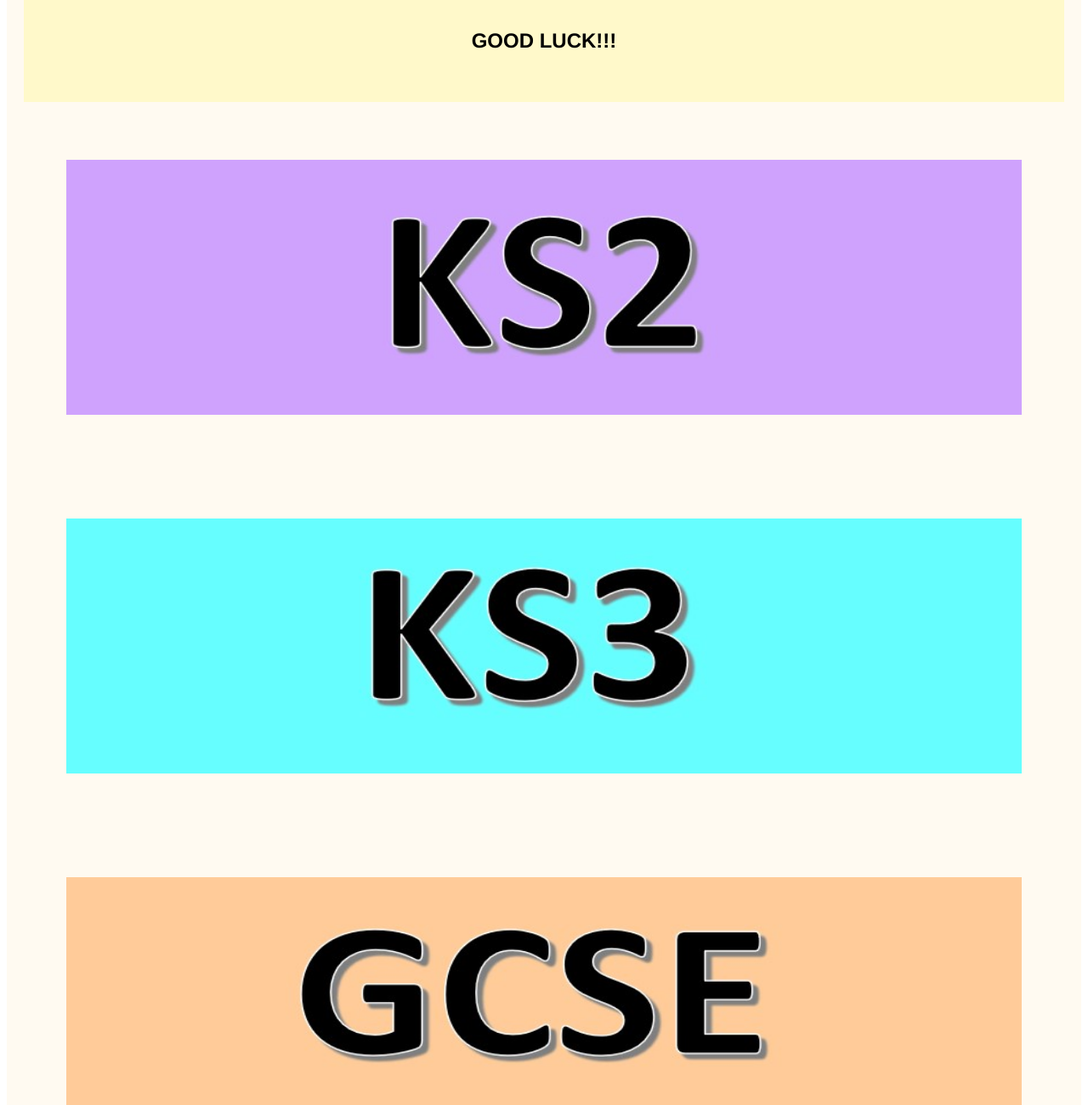
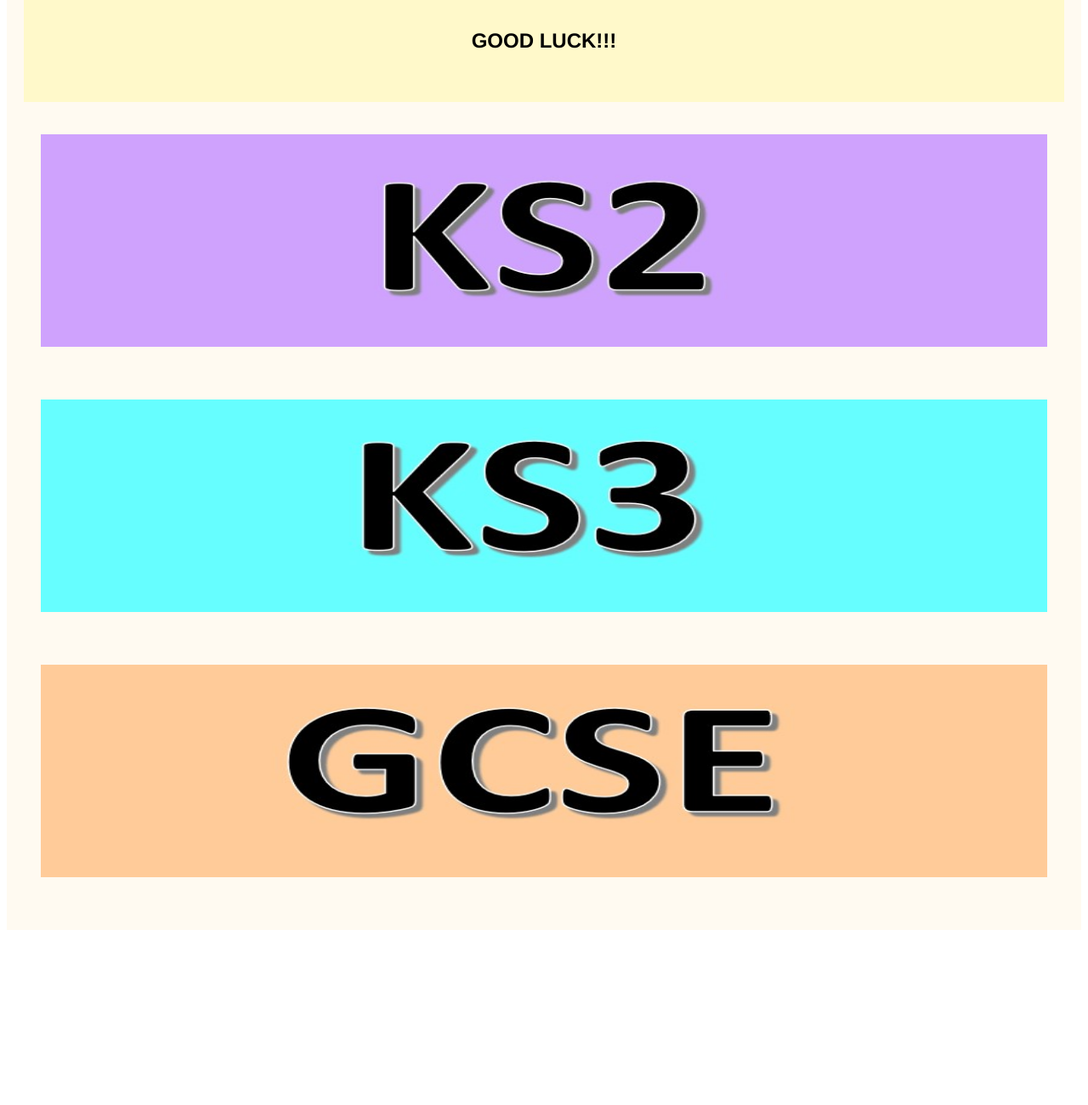
Before and after one commit to webrevise/webrevise.github.io, a plain HTML site: page index.html in a window 1280 px wide. Shown: the part 400-1700 px from the top of the page at 85% size. After the commit the page ends 1502 px from the top, so only its background shows below. Drawn offline with Linux system fonts and the light colour scheme.

Commit message:
Update index.html

```diff
--- a/index.html
+++ b/index.html
@@ -112,19 +112,19 @@ display: block;
 }
 
 .ks2 {
-padding:50px;
+padding:20px;
 display: block;
 font-color: black;
  text-align: center;
 }
 .ks3 {
-padding:50px;
+padding:20px;
 display: block;
 font-color: black;
  text-align: center;
 }
 .gcse {
-padding:50px;
+padding:20px;
 display: block;
 font-color: black;
  text-align: center;
@@ -226,7 +226,7 @@ section::after {
    <div class="subnav">
     <button class="subnavbtn"><a style="text-decoration:none; text-align: right; background-color:#ffffff;" href="webrevise.html">HOME</a> <i class="fa fa-caret-down"></i></button>
   </div>
-  <h1 style="text-align:left;">&nbsp &nbsp &nbsp WEBREVISE</h1>
+  <h1 style="text-align:left;">WEBREVISE</h1>
 
  </div>
 </header>
@@ -244,15 +244,15 @@ section::after {
 
 	  <br>
 <div class="ks2">
- <a href="ks2-webrevise.html"><img src="KS2.jpg" style="width:100%; height:300px"></a></div>
+ <a href="ks2-webrevise.html"><img src="KS2.jpg" style="width:100%; height:250px"></a></div>
 	  <br>
 <div class="ks3">
 
-<a href="ks3-webrevise.html"><img src="KS3.jpg" style="width:100%; height:300px"></a>
+<a href="ks3-webrevise.html"><img src="KS3.jpg" style="width:100%; height:250px"></a>
 
 </div> <br>
 <div class="gcse">
-<a href="gcse-webrevise.html"> <img src="gcse.jpg" style="width:100%; height:300px"></a>
+<a href="gcse-webrevise.html"> <img src="gcse.jpg" style="width:100%; height:250px"></a>
 </div><br>
 
 </article>
```
